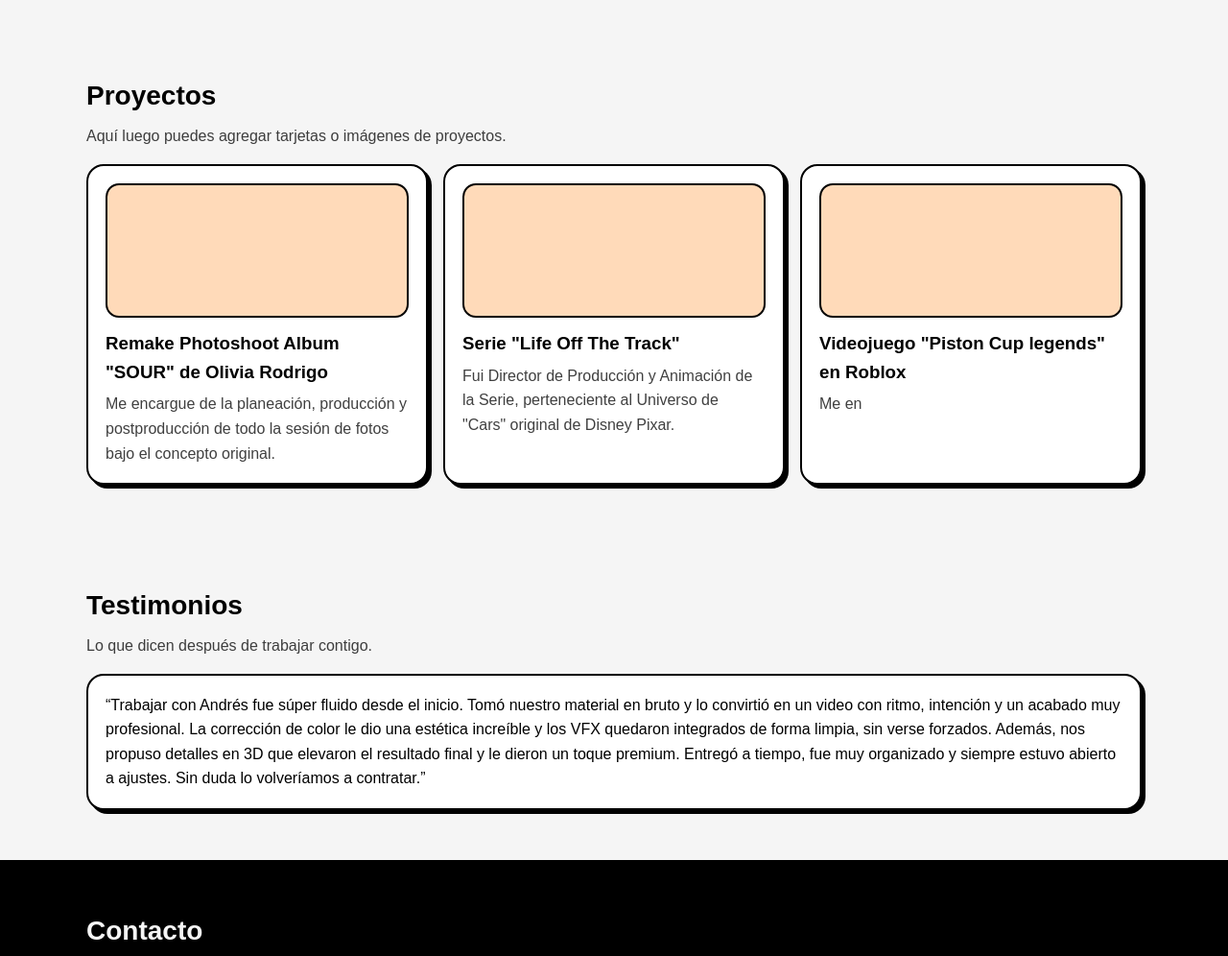
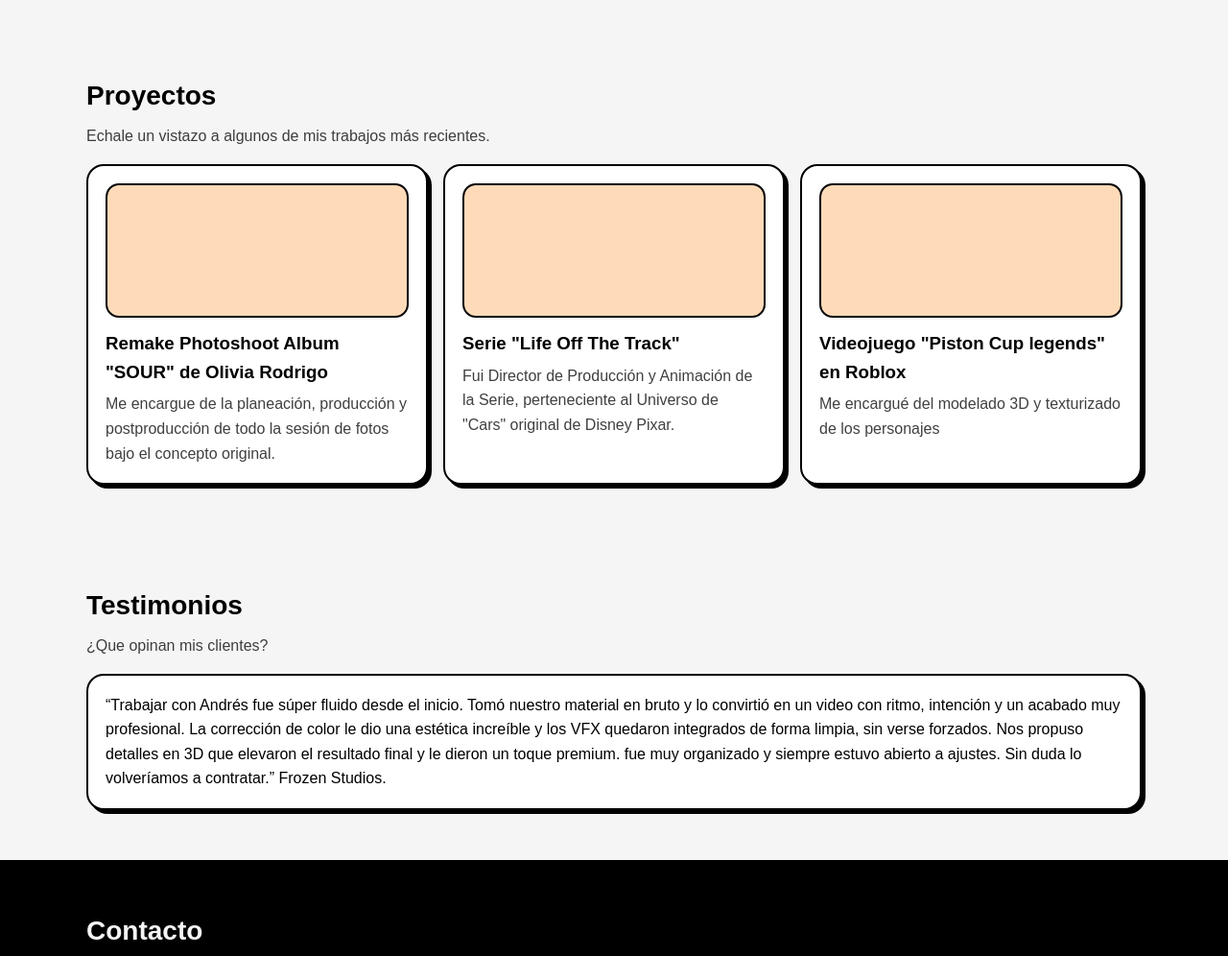
Before and after one commit to afcastanedas/Portafolio_Lenguajes_Digitales, a plain HTML site: page index.html in a window 1280 px wide. Shown: the part 1580-2576 px from the top of the page at 96% size. Drawn offline with Linux system fonts and the light colour scheme.

Commit message:
Ajustes de textos
textos actualizados

```diff
--- a/index.html
+++ b/index.html
@@ -130,7 +130,7 @@
       <div class="wrap">
         <div class="section__head">
           <h2>Proyectos</h2>
-          <p class="muted">Aquí luego puedes agregar tarjetas o imágenes de proyectos.</p>
+          <p class="muted">Echale un vistazo a algunos de mis trabajos más recientes.</p>
         </div>
 
         <div class="grid-3">
@@ -152,7 +152,7 @@
           <div class="card project">
             <div class="project__thumb"></div>
             <h3>Videojuego "Piston Cup legends" en Roblox</h3>
-            <p class="muted">Me en</p>
+            <p class="muted">Me encargué del modelado 3D y texturizado de los personajes</p>
           </div>
         </div>
       </div>
@@ -162,15 +162,15 @@
       <div class="wrap">
         <div class="section__head">
           <h2>Testimonios</h2>
-          <p class="muted">Lo que dicen después de trabajar contigo.</p>
+          <p class="muted">¿Que opinan mis clientes?</p>
         </div>
 
         <div class="card testimonial">
           <p class="quote">
             “Trabajar con Andrés fue súper fluido desde el inicio. Tomó nuestro material en bruto y lo convirtió en un video con ritmo,
             intención y un acabado muy profesional. La corrección de color le dio una estética increíble y los VFX quedaron integrados de forma limpia,
-            sin verse forzados. Además, nos propuso detalles en 3D que elevaron el resultado final y le dieron un toque premium.
-            Entregó a tiempo, fue muy organizado y siempre estuvo abierto a ajustes. Sin duda lo volveríamos a contratar.”
+            sin verse forzados. Nos propuso detalles en 3D que elevaron el resultado final y le dieron un toque premium.
+            fue muy organizado y siempre estuvo abierto a ajustes. Sin duda lo volveríamos a contratar.”  Frozen Studios.
           </p>
         </div>
       </div>
```
